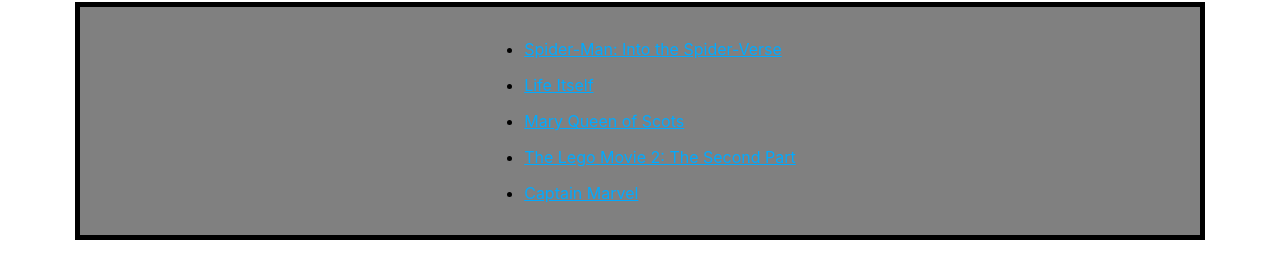
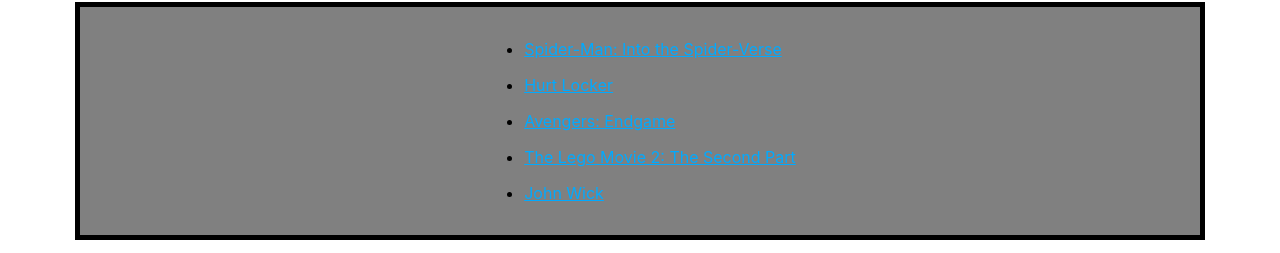
Before and after one commit to TobyKeech/Week7Day2, a React (Create React App) app: page / in a window 1280 px wide. Shown: the part 133-386 px from the top of the page. Built offline with nearby package versions, Linux system fonts and the light colour scheme.

Commit message:
chnaged some film titles

```diff
--- a/src/containers/MovieBox.js
+++ b/src/containers/MovieBox.js
@@ -12,22 +12,23 @@ const MovieBox = () => {
             },
             {
                 id: 2,
-                name: "Life Itself",
-                url: "https://www.imdb.com/title/tt5989218/?ref_=rlm"
+                name: "Hurt Locker",
+                url: "https://www.imdb.com/title/tt0887912/"
             },
             {
                 id: 3,
-                name: "Mary Queen of Scots",
-                url: "https://www.imdb.com/title/tt2328900/?ref_=rlm"
+                name: "Avengers: Endgame",
+                url: "https://www.imdb.com/title/tt4154796/"
             },
             {
                 id: 4,
-                name: "The Lego Movie 2: The Second Part", url: "https://www.imdb.com/title/tt3513498/?ref_=rlm"
+                name: "The Lego Movie 2: The Second Part",
+                url: "https://www.imdb.com/title/tt3513498/?ref_=rlm"
             },
             {
                 id: 5,
-                name: "Captain Marvel",
-                url: "https://www.imdb.com/title/tt4154664/?ref_=rlm"
+                name: "John Wick",
+                url: "https://www.imdb.com/title/tt2911666/"
             }
         ]
     )
```
